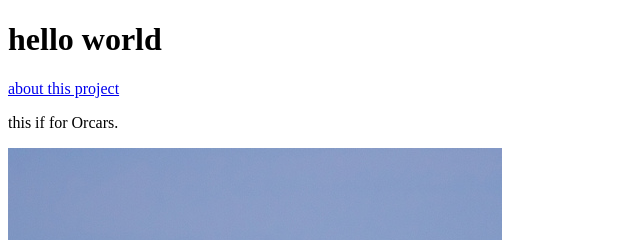
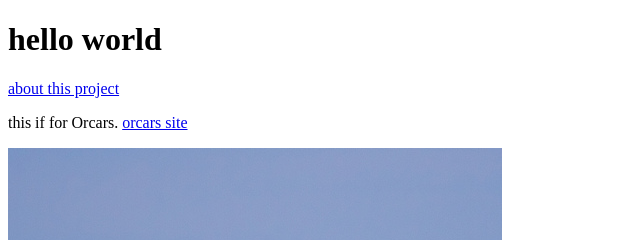
Before and after one commit to muthamizh83/demo_web, a plain HTML site: page index.html in a window 1280 px wide. Shown: the top 240 px of the page, 0-640 px from the left. Drawn offline with Linux system fonts and the light colour scheme.

Commit message:
updated index

```diff
--- a/index.html
+++ b/index.html
@@ -7,7 +7,9 @@
   <body>
     <h1>hello world</h1>
     <a href="about.html">about this project</a>
-    <p>this if for Orcars.</p>
+    <p>this if for Orcars.
+        <a href ="http://orcars.co.uk"> orcars site</a>
+    </p>
     <img src="images/breaching_whale.jpg" alt ="this is a whale" >
   </body>
 </html>
```
